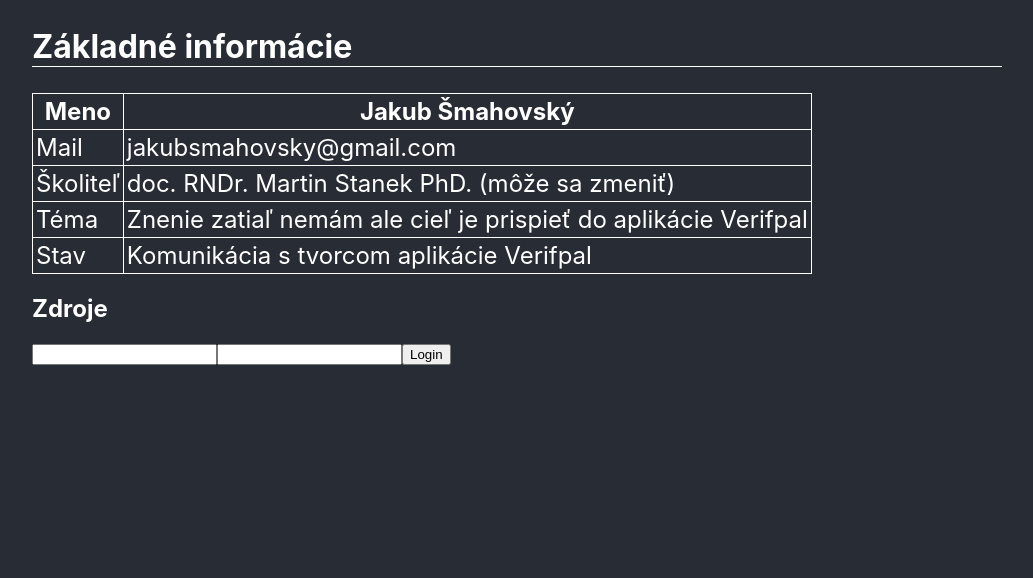
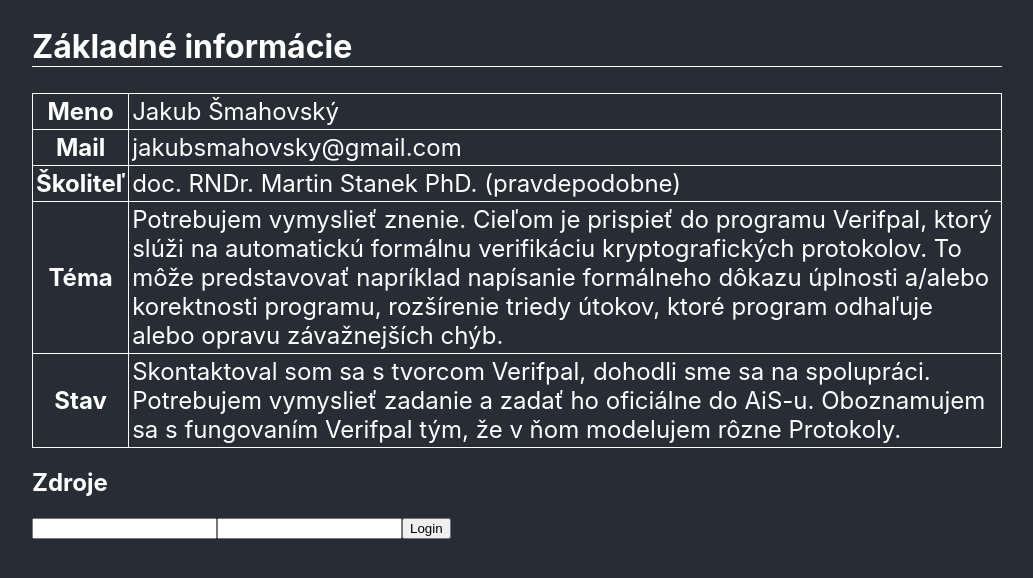
Before and after one commit to JakubSmahovsky/diplomovka, a React (Create React App) app: page / in a window 1280 px wide. Shown: the top 578 px of the page, without its empty margins (123-1156 px from the left). Built offline with nearby package versions, Linux system fonts and the light colour scheme; no server answers.

Commit message:
update basic info

```diff
--- a/src/HeadInfo/HeadInfo.js
+++ b/src/HeadInfo/HeadInfo.js
@@ -12,23 +12,32 @@ export default class HeadInfo extends Component {
         <table className="Temp_info">
           <tr>
             <th> Meno </th>
-            <th> Jakub Šmahovský </th>
+            <td> Jakub Šmahovský </td>
           </tr>
           <tr>
-            <td> Mail </td>
+            <th> Mail </th>
             <td> jakubsmahovsky@gmail.com </td>
           </tr>
           <tr>
-            <td> Školiteľ </td>
-            <td> doc. RNDr. Martin Stanek PhD. (môže sa zmeniť) </td>
+            <th> Školiteľ </th>
+            <td> doc. RNDr. Martin Stanek PhD. (pravdepodobne) </td>
           </tr>
           <tr>
-            <td> Téma </td>
-            <td> Znenie zatiaľ nemám ale cieľ je prispieť do aplikácie Verifpal</td>
+            <th> Téma </th>
+            <td>
+              Potrebujem vymyslieť znenie. Cieľom je prispieť do programu Verifpal,
+              ktorý slúži na automatickú formálnu verifikáciu kryptografických protokolov.
+              To môže predstavovať napríklad napísanie formálneho dôkazu úplnosti a/alebo korektnosti programu,
+              rozšírenie triedy útokov, ktoré program odhaľuje alebo opravu závažnejších chýb.
+            </td>
           </tr>
           <tr>
-            <td> Stav </td>
-            <td> Komunikácia s tvorcom aplikácie Verifpal</td>
+            <th> Stav </th>
+            <td>
+              Skontaktoval som sa s tvorcom Verifpal, dohodli sme sa na spolupráci.
+              Potrebujem vymyslieť zadanie a zadať ho oficiálne do AiS-u.
+              Oboznamujem sa s fungovaním Verifpal tým, že v ňom modelujem rôzne Protokoly.
+            </td>
           </tr>
 
         </table>
```
